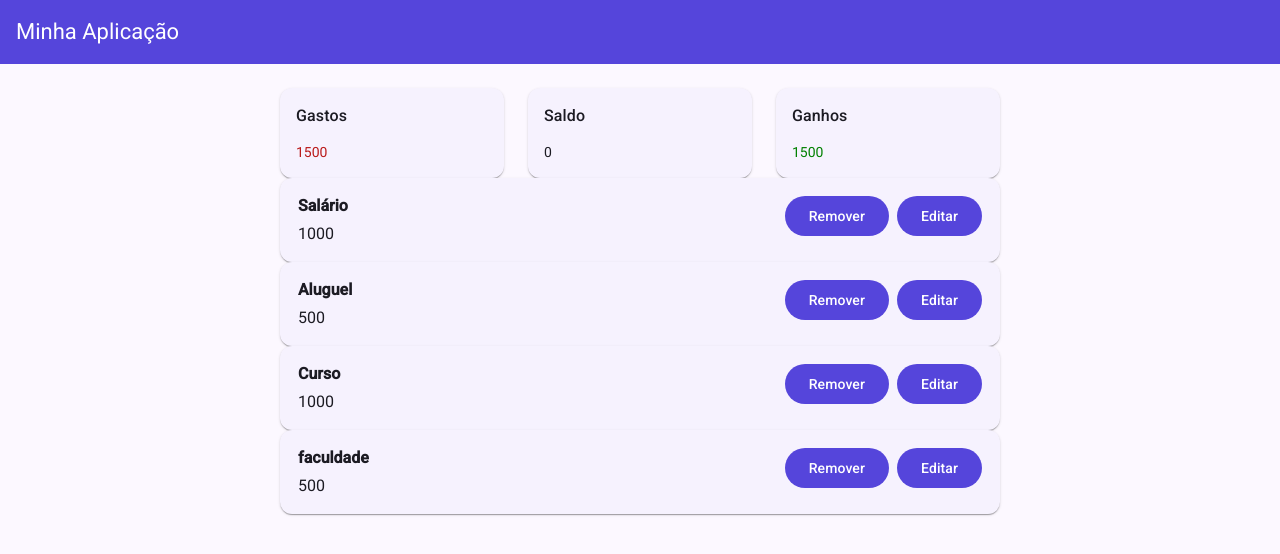
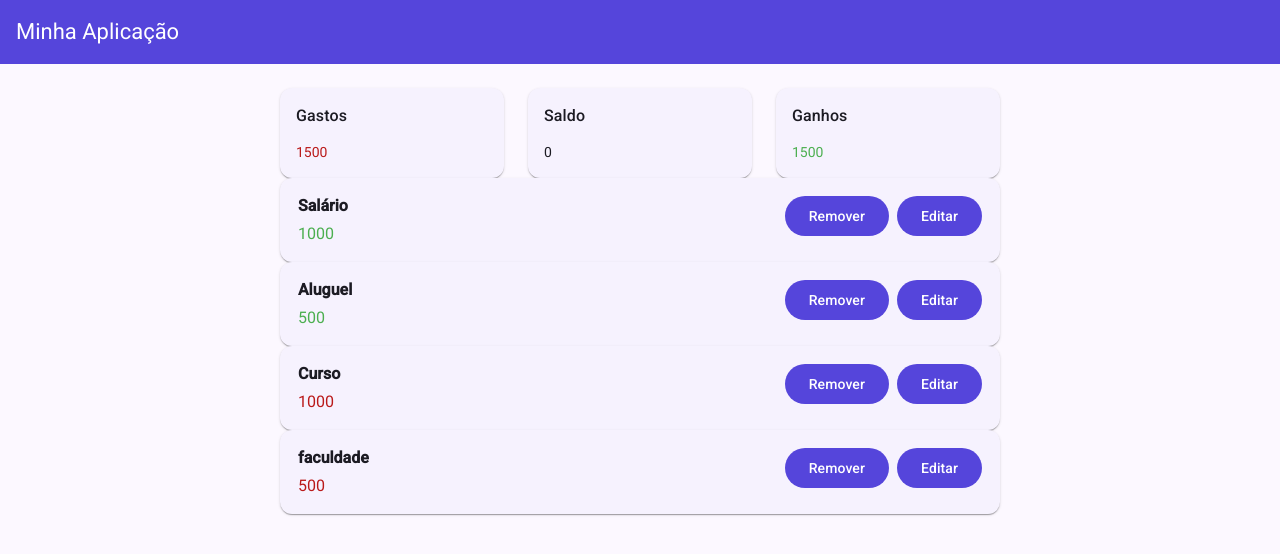
Before and after one commit to alcirmonteiro/gerenciador-financeiro, an Angular app: page / in a window 1280 px wide. Shown: the top 554 px of the page. Built offline with nearby package versions, Linux system fonts and the light colour scheme.

Commit message:
feat: criação do componente transaction-value

```diff
--- a/src/app/features/home/components/balance/components/balance-card/balance-card.scss
+++ b/src/app/features/home/components/balance/components/balance-card/balance-card.scss
@@ -1,5 +1,5 @@
 .income {
-  color: green;
+  color: var(--custom-color-success);
 }
 
 .outcome {
--- /dev/null
+++ b/src/app/features/home/components/transaction-item/components/transaction-value/transaction-value.html
@@ -0,0 +1 @@
+{{transaction().value}}
--- /dev/null
+++ b/src/app/features/home/components/transaction-item/components/transaction-value/transaction-value.scss
@@ -0,0 +1,9 @@
+:host {
+  &.income {
+    color: var(--custom-color-success);
+  }
+
+  &.outcome {
+    color: var(--mat-sys-error);
+  }
+}
--- /dev/null
+++ b/src/app/features/home/components/transaction-item/components/transaction-value/transaction-value.ts
@@ -0,0 +1,24 @@
+import { Component, computed, input } from '@angular/core';
+import { transaction } from '../../../../../../shared/transaction/interfaces/transaction';
+import { transactionType } from '../../../../../../shared/transaction/enums/transaction.enum';
+
+const CssClasses = {
+  [transactionType.INCOME]: 'income',
+  [transactionType.OUTCOME]: 'outcome',
+};
+
+@Component({
+  selector: 'app-transaction-value',
+  imports: [],
+  templateUrl: './transaction-value.html',
+  styleUrl: './transaction-value.scss',
+  host: {
+    '[class]': 'cssClass()'
+  }
+})
+export class TransactionValue {
+
+  transaction = input.required<transaction>();
+  cssClass = computed(() => CssClasses[this.transaction().type]);
+
+}
--- a/src/app/features/home/components/transaction-item/transaction-item.html
+++ b/src/app/features/home/components/transaction-item/transaction-item.html
@@ -4,7 +4,7 @@
       {{transaction().title}}
     </div>
     <div class="card-value">
-      {{transaction().value}}
+      <app-transaction-value [transaction]="transaction()"></app-transaction-value>
     </div>
   </div>
 
--- a/src/app/features/home/components/transaction-item/transaction-item.ts
+++ b/src/app/features/home/components/transaction-item/transaction-item.ts
@@ -2,10 +2,11 @@
 import { MatButton } from '@angular/material/button';
 import { MatCardModule } from '@angular/material/card';
 import { transaction } from '../../../../shared/transaction/interfaces/transaction';
+import { TransactionValue } from './components/transaction-value/transaction-value';
 
 @Component({
   selector: 'app-transaction-item',
-  imports: [MatCardModule, MatButton],
+  imports: [MatCardModule, MatButton, TransactionValue],
   templateUrl: './transaction-item.html',
   styleUrl: './transaction-item.scss',
 })
--- a/src/styles.scss
+++ b/src/styles.scss
@@ -7,6 +7,7 @@
 @use '@angular/material' as mat;
 @use 'styles/theme-colors' as theme-colors;
 @use 'styles/overrides/toolbar.scss';
+@use 'styles/custom-colors.scss';
 
 html {
   @include mat.theme((
--- /dev/null
+++ b/src/styles/_custom-colors.scss
@@ -0,0 +1,3 @@
+:root {
+  --custom-color-success: #4caf50;
+}
```
